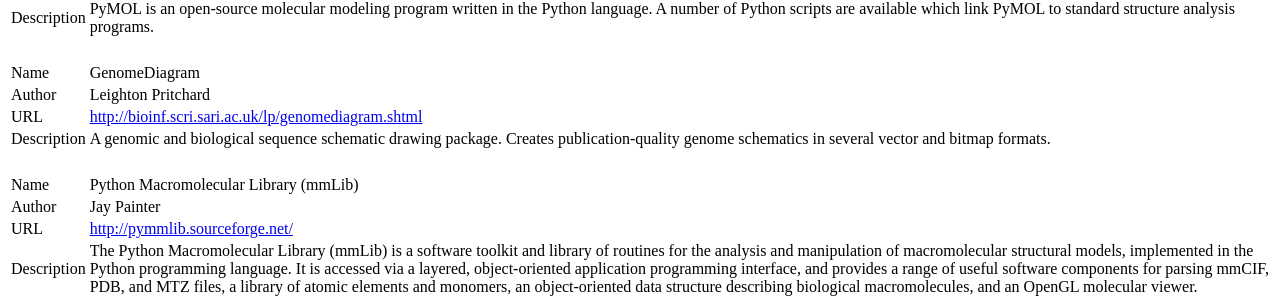
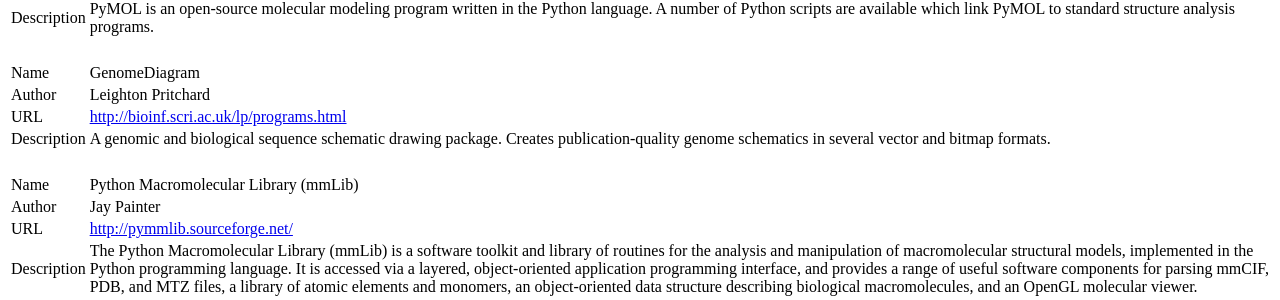
Before and after one commit to biopython/biopython.github.io, a Jekyll site: the page built from wiki/Scriptcentral.md, in a window 1280 px wide and 900 px high. Shown: the part 395-695 px from the top of the window. Built offline with Jekyll 4.4.1, drawn with Linux system fonts in a browser that asks for light colours; part of the change alters nothing that is shown.

Commit message:
Change to wiki page

```diff
--- a/wiki/Scriptcentral.md
+++ b/wiki/Scriptcentral.md
@@ -29,7 +29,7 @@ layout: wiki
 |-------------|--------------------------------------------------------------------------------------------------------------------------------------------------|
 | Name        | GenomeDiagram                                                                                                                                    |
 | Author      | Leighton Pritchard                                                                                                                               |
-| URL         | <http://bioinf.scri.sari.ac.uk/lp/genomediagram.shtml>                                                                                           |
+| URL         | <http://bioinf.scri.ac.uk/lp/programs.html>                                                                                                      |
 | Description | A genomic and biological sequence schematic drawing package. Creates publication-quality genome schematics in several vector and bitmap formats. |
 
 |             |                                                                                                                                                                                                                                                                                                                                                                                                                                                                                                                                              |
```
Also changed, not shown: 1 other file.
